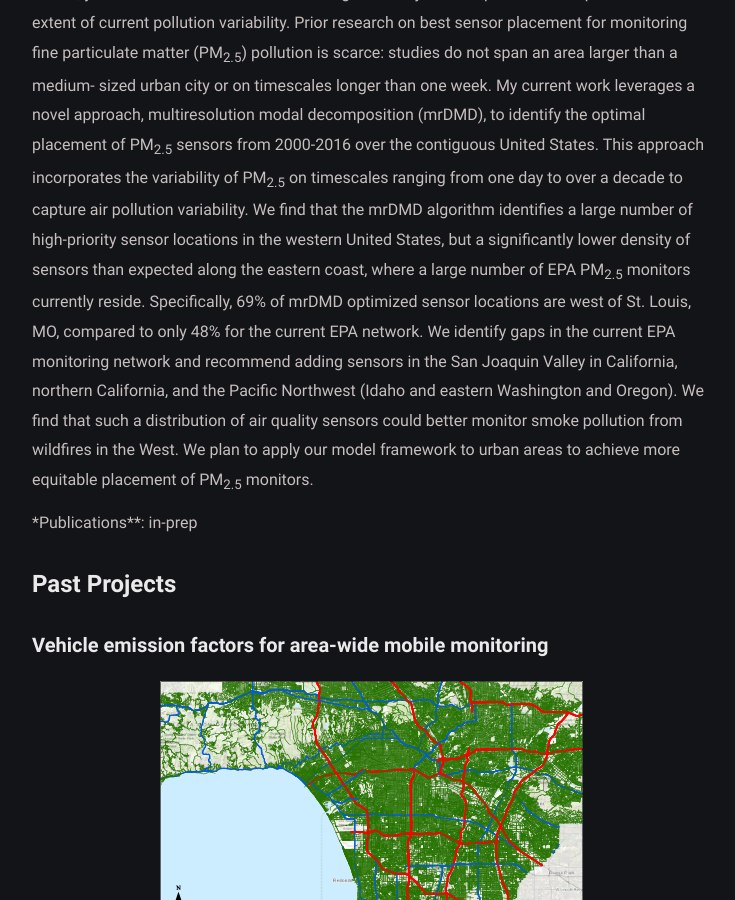
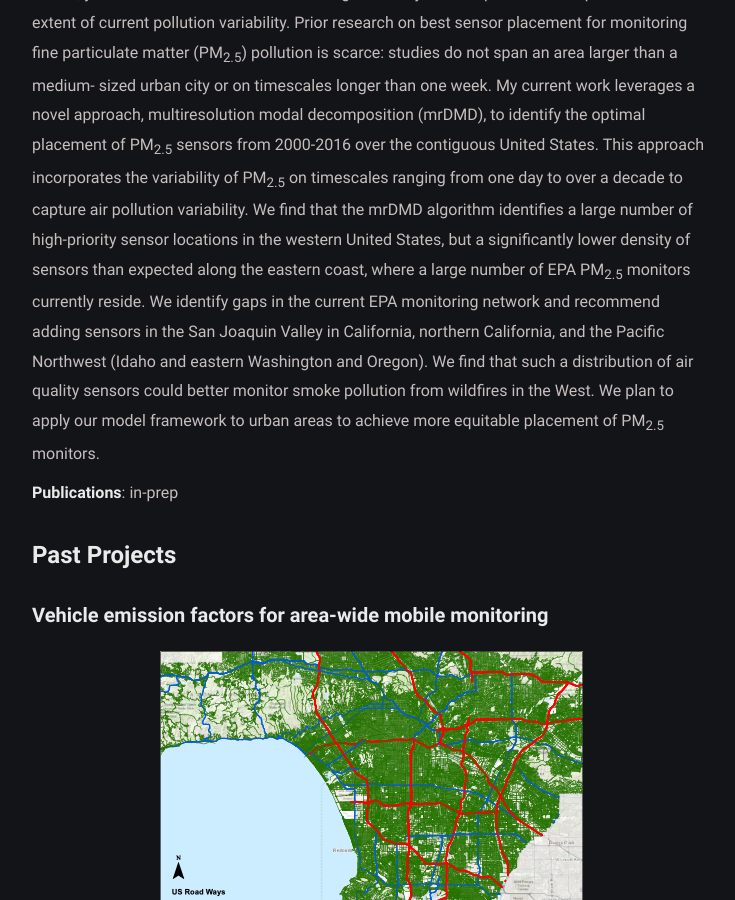
Before and after one commit to mkelp/mkelp.github.io, a Jekyll site: the page built from research.md, in a window 1280 px wide and 900 px high, scrolled down 1323 px. Shown: the whole window, without its empty margins (268-1003 px from the left). Built offline with Jekyll 4.4.1, drawn with Linux system fonts in a browser that asks for light colours.

```diff
--- a/research.md
+++ b/research.md
@@ -38,15 +38,13 @@
 capture air pollution variability. We find that the mrDMD algorithm identifies a large number of
 high-priority sensor locations in the western United States, but a significantly lower density of
 sensors than expected along the eastern coast, where a large number of EPA PM<sub>2.5</sub> monitors
-currently reside. Specifically, 69% of mrDMD optimized sensor locations are west of St. Louis,
-MO, compared to only 48% for the current EPA network. We identify gaps in the current EPA
-monitoring network and recommend adding sensors in the San Joaquin Valley in California,
+currently reside. We identify gaps in the current EPA monitoring network and recommend adding sensors in the San Joaquin Valley in California,
 northern California, and the Pacific Northwest (Idaho and eastern Washington and Oregon). We
 find that such a distribution of air quality sensors could better monitor smoke pollution from
 wildfires in the West. We plan to apply our model framework to urban areas to achieve more
 equitable placement of PM<sub>2.5</sub> monitors.
 
-*Publications**: in-prep
+**Publications**: in-prep
 
 
 # **Past Projects**
```
